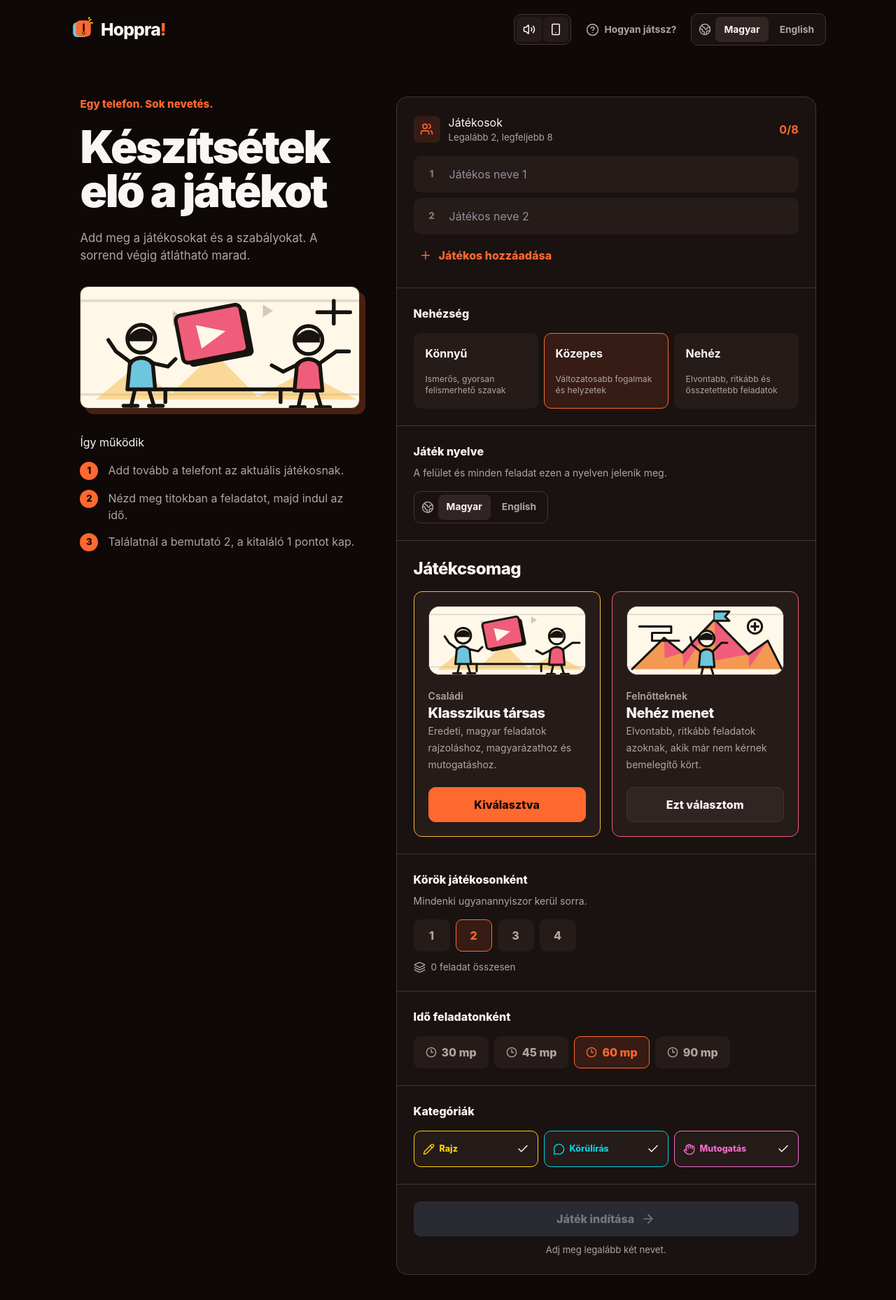
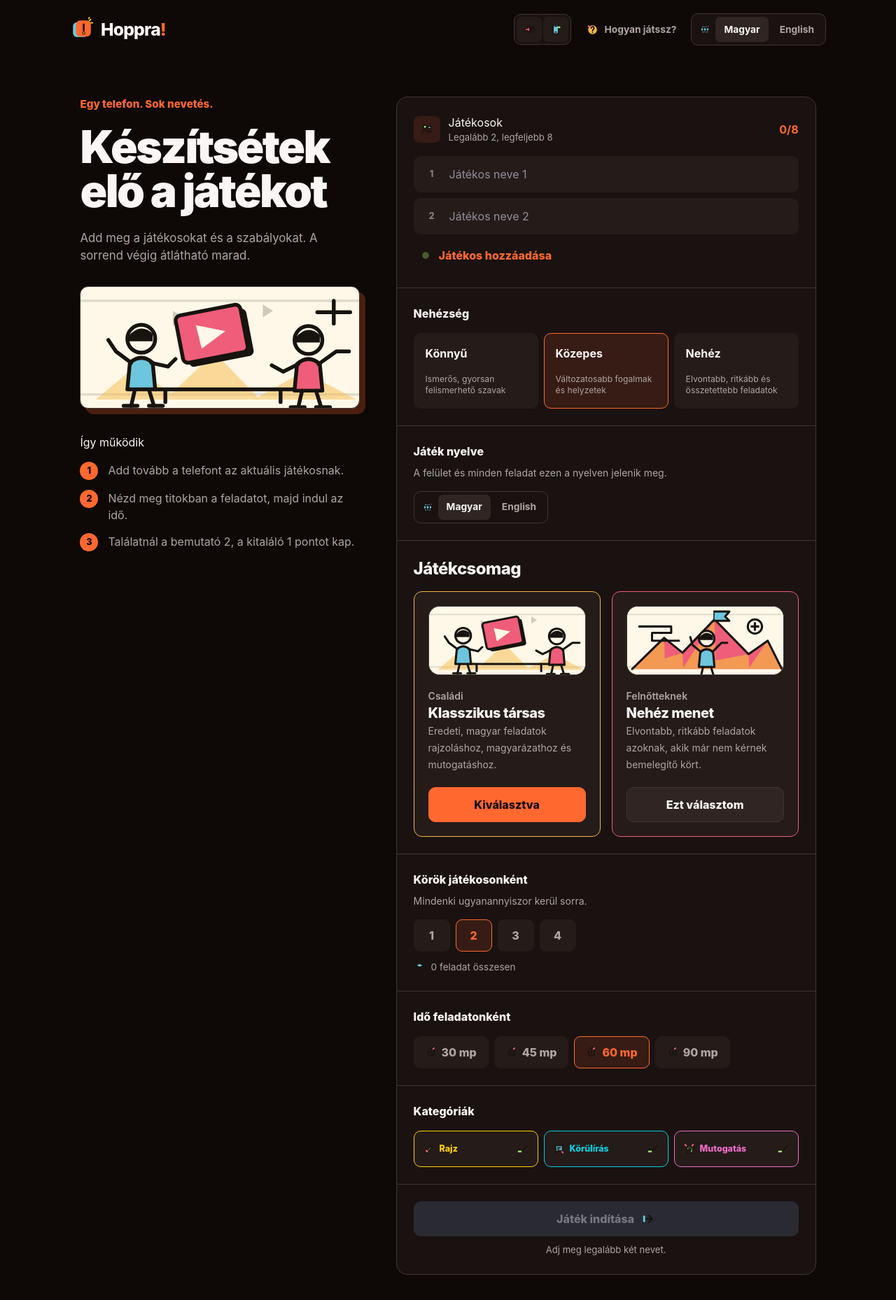
Before and after one commit to Ghost990/guess-up, a Next.js app: page / in a window 1280 px wide. Shown: the whole page at 70% size. Built offline with nearby package versions, Linux system fonts and the light colour scheme.

Commit message:
feat: add Hoppra glyph icon system

```diff
--- a/src/components/effects/EffectsSettings.tsx
+++ b/src/components/effects/EffectsSettings.tsx
@@ -1,6 +1,6 @@
 "use client";
 
-import { Smartphone, Volume2, VolumeX } from "lucide-react";
+import { PhoneGlyph, SoundOffGlyph, SoundOnGlyph } from "@/components/icons";
 import { useEffects } from "./EffectsProvider";
 import type { Language } from "@/types";
 
@@ -37,7 +37,7 @@ export function EffectsSettings({ language, compact = false }: { language: Langu
         title={preferences.sound ? labels.soundOn : labels.soundOff}
         onClick={() => setPreference("sound", !preferences.sound)}
       >
-        {preferences.sound ? <Volume2 aria-hidden="true" size={18} /> : <VolumeX aria-hidden="true" size={18} />}
+        {preferences.sound ? <SoundOnGlyph aria-hidden="true" size={18} /> : <SoundOffGlyph aria-hidden="true" size={18} />}
         {!compact && <span>{preferences.sound ? labels.soundOn : labels.soundOff}</span>}
       </button>
       <button
@@ -55,7 +55,7 @@ export function EffectsSettings({ language, compact = false }: { language: Langu
         disabled={!capabilities.haptics}
         onClick={() => setPreference("haptics", !preferences.haptics)}
       >
-        <Smartphone aria-hidden="true" size={18} />
+        <PhoneGlyph aria-hidden="true" size={18} />
         {!compact && <span>{preferences.haptics ? labels.hapticsOn : labels.hapticsOff}</span>}
       </button>
     </div>
--- a/src/components/game/GameOver.tsx
+++ b/src/components/game/GameOver.tsx
@@ -1,7 +1,7 @@
 "use client";
 
 import { useEffect, useMemo, useRef, useState } from "react";
-import { RotateCcw, Trophy } from "lucide-react";
+import { ReplayGlyph, TrophyGlyph } from "@/components/icons";
 import { useEffects } from "@/components/effects/EffectsProvider";
 import { PackScene } from "@/components/illustrations";
 import { GameNightRecap } from "@/components/recap/GameNightRecap";
@@ -83,14 +83,14 @@ export function GameOver() {
             />
           </div>
         ) : null}
-        <span className="winner-icon"><Trophy aria-hidden="true" /></span>
+        <span className="winner-icon"><TrophyGlyph aria-hidden="true" /></span>
         <p>{copy.gameOver.title}</p>
         <h1 id="game-over-title">
           {leaders.length > 1 ? copy.gameOver.tie : copy.gameOver.winner(leaders[0].name)}
         </h1>
         <span>{copy.gameOver.tasksPlayed(roundHistory.length)}</span>
         <button className="primary-button" type="button" onClick={resetGame}>
-          <RotateCcw aria-hidden="true" size={20} />
+          <ReplayGlyph aria-hidden="true" size={20} />
           {copy.common.playAgain}
         </button>
       </section>
--- a/src/components/game/HowToPlay.tsx
+++ b/src/components/game/HowToPlay.tsx
@@ -2,19 +2,19 @@
 
 import { useEffect, useRef, useState } from "react";
 import {
-  BadgeCheck,
-  CircleHelp,
-  EyeOff,
-  Hand,
-  MessageCircle,
-  Pencil,
-  SlidersHorizontal,
-  Smartphone,
-  Timer,
-  Trophy,
-  UsersRound,
-  X,
-} from "lucide-react";
+  AwardGlyph,
+  CloseGlyph,
+  ControlsGlyph,
+  HelpGlyph,
+  HideGlyph,
+  PencilGlyph,
+  PhoneGlyph,
+  PlayersGlyph,
+  SignalGlyph,
+  SpeakGlyph,
+  TimerGlyph,
+  TrophyGlyph,
+} from "@/components/icons";
 import { messages } from "@/i18n/translations";
 import type { Language } from "@/types";
 
@@ -27,35 +27,35 @@ function StepVisual({ index }: { index: number }) {
   if (index === 0) {
     return (
       <span className="howto-visual" aria-hidden="true">
-        <UsersRound size={48} strokeWidth={1.8} />
-        <SlidersHorizontal className="howto-visual__detail" size={25} />
+        <PlayersGlyph size={48} />
+        <ControlsGlyph className="howto-visual__detail" size={25} />
       </span>
     );
   }
   if (index === 1) {
     return (
       <span className="howto-visual" aria-hidden="true">
-        <Smartphone size={50} strokeWidth={1.8} />
-        <EyeOff className="howto-visual__detail" size={25} />
+        <PhoneGlyph size={50} />
+        <HideGlyph className="howto-visual__detail" size={25} />
       </span>
     );
   }
   if (index === 2) {
     return (
       <span className="howto-visual howto-visual--wide" aria-hidden="true">
-        <Timer size={46} strokeWidth={1.8} />
+        <TimerGlyph size={46} />
         <span className="howto-visual__modes">
-          <Pencil size={20} />
-          <MessageCircle size={20} />
-          <Hand size={20} />
+          <PencilGlyph size={20} />
+          <SpeakGlyph size={20} />
+          <SignalGlyph size={20} />
         </span>
       </span>
     );
   }
   return (
     <span className="howto-visual" aria-hidden="true">
-      <Trophy size={48} strokeWidth={1.8} />
-      <BadgeCheck className="howto-visual__detail" size={25} />
+      <TrophyGlyph size={48} />
+      <AwardGlyph className="howto-visual__detail" size={25} />
     </span>
   );
 }
@@ -84,7 +84,7 @@ export function HowToPlay({ language, compact = false }: HowToPlayProps) {
         aria-haspopup="dialog"
         onClick={() => setOpen(true)}
       >
-        <CircleHelp aria-hidden="true" size={19} />
+        <HelpGlyph aria-hidden="true" size={19} />
         <span>{copy.button}</span>
       </button>
 
@@ -112,7 +112,7 @@ export function HowToPlay({ language, compact = false }: HowToPlayProps) {
             aria-label={copy.close}
             onClick={() => setOpen(false)}
           >
-            <X aria-hidden="true" />
+            <CloseGlyph aria-hidden="true" />
           </button>
         </div>
 
@@ -134,7 +134,7 @@ export function HowToPlay({ language, compact = false }: HowToPlayProps) {
           type="button"
           onClick={() => setOpen(false)}
         >
-          <BadgeCheck aria-hidden="true" size={20} />
+          <AwardGlyph aria-hidden="true" size={20} />
           {copy.close}
         </button>
       </dialog>
--- a/src/components/game/LanguageSwitch.tsx
+++ b/src/components/game/LanguageSwitch.tsx
@@ -1,6 +1,6 @@
 "use client";
 
-import { Globe2 } from "lucide-react";
+import { GlobeGlyph } from "@/components/icons";
 import { messages } from "@/i18n/translations";
 import type { Language } from "@/types";
 
@@ -23,7 +23,7 @@ export function LanguageSwitch({
       role="group"
       aria-label={copy.setup.gameLanguage}
     >
-      {!compact && <Globe2 aria-hidden="true" size={18} />}
+      {!compact && <GlobeGlyph aria-hidden="true" size={18} />}
       {(["hu", "en"] as const).map((option) => (
         <button
           key={option}
--- a/src/components/game/PlayerSetup.tsx
+++ b/src/components/game/PlayerSetup.tsx
@@ -1,7 +1,15 @@
 "use client";
 
 import { FormEvent, useEffect, useState } from "react";
-import { ArrowRight, Check, Clock3, Layers3, Plus, Trash2, Users } from "lucide-react";
+import {
+  AddGlyph,
+  ArrowGlyph,
+  CheckGlyph,
+  DeleteGlyph,
+  LayersGlyph,
+  PlayersGlyph,
+  TimerGlyph,
+} from "@/components/icons";
 import { EffectsSettings } from "@/components/effects/EffectsSettings";
 import { PackScene } from "@/components/illustrations";
 import { PackPicker } from "@/components/packs";
@@ -202,7 +210,7 @@ export function PlayerSetup() {
         <form className="setup-form" onSubmit={handleSubmit}>
           <section className="form-section" aria-labelledby="players-title">
             <div className="section-heading">
-              <span className="section-icon"><Users aria-hidden="true" size={19} /></span>
+              <span className="section-icon"><PlayersGlyph aria-hidden="true" size={19} /></span>
               <div>
                 <h2 id="players-title">{copy.setup.players}</h2>
                 <p>{copy.setup.minPlayers}</p>
@@ -232,7 +240,7 @@ export function PlayerSetup() {
                       aria-label={`${copy.setup.removePlayer}: ${player.name || index + 1}`}
                       onClick={() => removePlayer(index)}
                     >
-                      <Trash2 aria-hidden="true" size={18} />
+                      <DeleteGlyph aria-hidden="true" size={18} />
                     </button>
                   )}
                 </div>
@@ -246,7 +254,7 @@ export function PlayerSetup() {
                 className="text-button"
                 onClick={() => setPlayers((drafts) => [...drafts, createDraft()])}
               >
-                <Plus aria-hidden="true" size={18} />
+                <AddGlyph aria-hidden="true" size={18} />
                 {copy.setup.addPlayer}
               </button>
             )}
@@ -334,7 +342,7 @@ export function PlayerSetup() {
               ))}
             </div>
             <p className="selection-summary">
-              <Layers3 aria-hidden="true" size={17} />
+              <LayersGlyph aria-hidden="true" size={17} />
               {copy.setup.totalTasks(totalTasks)}
             </p>
           </section>
@@ -355,7 +363,7 @@ export function PlayerSetup() {
                   aria-pressed={roundDuration === option}
                   onClick={() => setRoundDuration(option)}
                 >
-                  <Clock3 aria-hidden="true" size={16} />
+                  <TimerGlyph aria-hidden="true" size={16} />
                   {option / 1000} {copy.setup.seconds}
                 </button>
               ))}
@@ -380,7 +388,7 @@ export function PlayerSetup() {
                   onClick={() => toggleCategory(category)}
                 >
                   <CategoryBadge category={category} language={language} />
-                  {categories.includes(category) && <Check aria-hidden="true" size={18} />}
+                  {categories.includes(category) && <CheckGlyph aria-hidden="true" size={18} />}
                 </button>
               ))}
             </div>
@@ -389,7 +397,7 @@ export function PlayerSetup() {
           <div className="start-area">
             <button className="primary-button" type="submit" disabled={!canStart}>
               {copy.setup.start}
-              <ArrowRight aria-hidden="true" size={20} />
+              <ArrowGlyph aria-hidden="true" size={20} />
             </button>
             {!canStart && !hasDuplicates && <p>{copy.setup.startHint}</p>}
           </div>
--- a/src/components/game/RoundResultScreen.tsx
+++ b/src/components/game/RoundResultScreen.tsx
@@ -1,6 +1,6 @@
 "use client";
 
-import { ArrowRight, Check, SkipForward } from "lucide-react";
+import { ArrowGlyph, CheckGlyph, SkipGlyph } from "@/components/icons";
 import { CategoryBadge } from "./CategoryBadge";
 import { Scoreboard } from "./Scoreboard";
 import { messages } from "@/i18n/translations";
@@ -26,7 +26,7 @@ export function RoundResultScreen() {
         <section className="result-stage" aria-labelledby="result-title">
           <CategoryBadge category={result.category} language={language} />
           <span className="result-status" data-success={result.success}>
-            {result.success ? <Check aria-hidden="true" /> : <SkipForward aria-hidden="true" />}
+            {result.success ? <CheckGlyph aria-hidden="true" /> : <SkipGlyph aria-hidden="true" />}
           </span>
           <h1 id="result-title">
             {result.success ? copy.result.successTitle : copy.result.passTitle}
@@ -52,7 +52,7 @@ export function RoundResultScreen() {
             <span>{copy.result.nextUp(nextPlayer.name)}</span>
             <button className="primary-button" type="button" onClick={startNextRound}>
               {copy.common.continue}
-              <ArrowRight aria-hidden="true" size={20} />
+              <ArrowGlyph aria-hidden="true" size={20} />
             </button>
             <button className="quiet-button" type="button" onClick={finishGame}>
               {copy.common.finishGame}
--- a/src/components/game/ScoringDialog.tsx
+++ b/src/components/game/ScoringDialog.tsx
@@ -1,7 +1,7 @@
 "use client";
 
 import { useEffect, useRef } from "react";
-import { Check, TimerOff, UserRound, X } from "lucide-react";
+import { CheckGlyph, CloseGlyph, PlayerGlyph, TimeUpGlyph } from "@/components/icons";
 import { messages } from "@/i18n/translations";
 import type { Language, Player } from "@/types";
 
@@ -52,7 +52,7 @@ export function ScoringDialog({
     >
       <div className="dialog-heading">
         <span className="dialog-icon">
-          {timeExpired ? <TimerOff aria-hidden="true" /> : <Check aria-hidden="true" />}
+          {timeExpired ? <TimeUpGlyph aria-hidden="true" /> : <CheckGlyph aria-hidden="true" />}
         </span>
         <div>
           <h2 id="scoring-title">
@@ -67,7 +67,7 @@ export function ScoringDialog({
             aria-label={copy.common.cancel}
             onClick={onCancel}
           >
-            <X aria-hidden="true" />
+            <CloseGlyph aria-hidden="true" />
           </button>
         )}
       </div>
@@ -80,7 +80,7 @@ export function ScoringDialog({
             autoFocus={index === 0}
             onClick={() => onSelect(player.id)}
           >
-            <UserRound aria-hidden="true" size={20} />
+            <PlayerGlyph aria-hidden="true" size={20} />
             <span>{player.name}</span>
             <strong>{player.score}</strong>
           </button>
--- /dev/null
+++ b/src/components/icons/HoppraGlyphs.tsx
@@ -0,0 +1,149 @@
+import type { ComponentPropsWithoutRef, ReactNode } from "react";
+
+/** Shared props for the first-party Hoppra Glyph family. */
+export interface HoppraGlyphProps
+  extends Omit<ComponentPropsWithoutRef<"svg">, "children" | "height" | "width"> {
+  /** Square rendered dimensions; numbers are interpreted as CSS pixels. */
+  size?: number | string;
+}
+
+const ink = "#17130e";
+const paper = "#fff8e8";
+const coral = "#ef5d7a";
+const cyan = "#6dc6dd";
+const yellow = "#f5b642";
+const mint = "#9fe870";
+
+function GlyphFrame({
+  children,
+  size = 24,
+  "aria-hidden": ariaHidden,
+  "aria-label": ariaLabel,
+  "aria-labelledby": ariaLabelledBy,
+  role,
+  ...props
+}: HoppraGlyphProps & { children: ReactNode }) {
+  const hasAccessibleName = Boolean(ariaLabel || ariaLabelledBy);
+
+  return (
+    <svg
+      aria-hidden={ariaHidden ?? !hasAccessibleName}
+      aria-label={ariaLabel}
+      aria-labelledby={ariaLabelledBy}
+      fill="none"
+      focusable="false"
+      height={size}
+      role={role ?? (hasAccessibleName ? "img" : undefined)}
+      stroke={ink}
+      strokeLinecap="round"
+      strokeLinejoin="round"
+      strokeWidth="2.25"
+      viewBox="0 0 24 24"
+      width={size}
+      xmlns="http://www.w3.org/2000/svg"
+      {...props}
+    >
+      {children}
+    </svg>
+  );
+}
+
+export function CheckGlyph(props: HoppraGlyphProps) {
+  return <GlyphFrame {...props}><path d="m4 12 5 5 11-11" /><path d="M4 17h4" stroke={mint} strokeWidth="3.5" /></GlyphFrame>;
+}
+
+export function CloseGlyph(props: HoppraGlyphProps) {
+  return <GlyphFrame {...props}><path d="m6 6 12 12M18 6 6 18" /><circle cx="12" cy="12" fill={coral} opacity=".22" r="8" /></GlyphFrame>;
+}
+
+export function ArrowGlyph(props: HoppraGlyphProps) {
+  return <GlyphFrame {...props}><path d="M4 12h14M13 6l6 6-6 6" /><path d="M5 8v8" stroke={cyan} strokeWidth="3.5" /></GlyphFrame>;
+}
+
+export function SkipGlyph(props: HoppraGlyphProps) {
+  return <GlyphFrame {...props}><path d="m5 6 9 6-9 6z" fill={yellow} /><path d="M18 6v12" /></GlyphFrame>;
+}
+
+export function RevealGlyph(props: HoppraGlyphProps) {
+  return <GlyphFrame {...props}><path d="M3 12s3.2-5 9-5 9 5 9 5-3.2 5-9 5-9-5-9-5Z" fill={cyan} /><circle cx="12" cy="12" fill={paper} r="2.6" /><path d="M12 10.6v2.8" /></GlyphFrame>;
+}
+
+export function HideGlyph(props: HoppraGlyphProps) {
+  return <GlyphFrame {...props}><path d="M3 12s3.2-5 9-5c1.7 0 3.2.4 4.4 1M21 12s-3.2 5-9 5c-1.7 0-3.2-.4-4.4-1" fill={cyan} /><path d="m5 5 14 14" /><path d="M10.3 10.3a2.5 2.5 0 0 0 3.4 3.4" /></GlyphFrame>;
+}
+
+export function TrophyGlyph(props: HoppraGlyphProps) {
+  return <GlyphFrame {...props}><path d="M7 4h10v5a5 5 0 0 1-10 0z" fill={yellow} /><path d="M7 6H4v1.5A3.5 3.5 0 0 0 7.5 11M17 6h3v1.5a3.5 3.5 0 0 1-3.5 3.5M12 14v4M8 20h8" /><path d="m12 6 .7 1.5 1.7.2-1.3 1.1.4 1.6-1.5-.8-1.5.8.4-1.6-1.3-1.1 1.7-.2z" fill={coral} stroke="none" /></GlyphFrame>;
+}
+
+export function ReplayGlyph(props: HoppraGlyphProps) {
+  return <GlyphFrame {...props}><path d="M7 8V4l-4 4 4 4V8a7 7 0 1 1-1 8.8" /><path d="M7 4h4" stroke={cyan} strokeWidth="3.5" /></GlyphFrame>;
+}
+
+export function SoundOnGlyph(props: HoppraGlyphProps) {
+  return <GlyphFrame {...props}><path d="M4 10h4l5-4v12l-5-4H4z" fill={coral} /><path d="M16 9c1 .7 1.5 1.7 1.5 3S17 14.3 16 15M18.5 6.5c1.7 1.4 2.5 3.2 2.5 5.5s-.8 4.1-2.5 5.5" /></GlyphFrame>;
+}
+
+export function SoundOffGlyph(props: HoppraGlyphProps) {
+  return <GlyphFrame {...props}><path d="M4 10h4l5-4v12l-5-4H4z" fill={coral} /><path d="m16 9 5 6M21 9l-5 6" /></GlyphFrame>;
+}
+
+export function PhoneGlyph(props: HoppraGlyphProps) {
+  return <GlyphFrame {...props}><rect fill={cyan} height="17" rx="2.5" width="10" x="7" y="3.5" /><path d="M10 6h4M11 17h2" /><path d="M17 8h2" stroke={mint} strokeWidth="3.5" /></GlyphFrame>;
+}
+
+export function GlobeGlyph(props: HoppraGlyphProps) {
+  return <GlyphFrame {...props}><circle cx="12" cy="12" fill={cyan} r="8" /><path d="M4.8 9h14.4M4.8 15h14.4M12 4c2 2.1 3 4.8 3 8s-1 5.9-3 8c-2-2.1-3-4.8-3-8s1-5.9 3-8Z" /><circle cx="18.5" cy="6" fill={coral} r="2" /></GlyphFrame>;
+}
+
+export function HelpGlyph(props: HoppraGlyphProps) {
+  return <GlyphFrame {...props}><path d="M12 21a9 9 0 1 0 0-18 9 9 0 0 0 0 18Z" fill={yellow} /><path d="M9.5 9a2.6 2.6 0 1 1 4.2 2.1c-1.2.9-1.7 1.4-1.7 2.9M12 17h.01" /><path d="M4.8 5.4 6.5 7" stroke={coral} strokeWidth="3" /></GlyphFrame>;
+}
+
+export function PlayersGlyph(props: HoppraGlyphProps) {
+  return <GlyphFrame {...props}><circle cx="9" cy="8" fill={mint} r="3" /><circle cx="17" cy="9" fill={cyan} r="2.5" /><path d="M3.8 19c.5-3.3 2.3-5 5.2-5s4.7 1.7 5.2 5M14.5 19c.3-2.2 1.5-3.6 3.6-3.6 1.4 0 2.4.7 3 2" /></GlyphFrame>;
+}
+
+export function ControlsGlyph(props: HoppraGlyphProps) {
+  return <GlyphFrame {...props}><path d="M5 6h14M5 12h14M5 18h14" /><circle cx="9" cy="6" fill={coral} r="2" /><circle cx="15" cy="12" fill={cyan} r="2" /><circle cx="11" cy="18" fill={mint} r="2" /></GlyphFrame>;
+}
+
+export function TimerGlyph(props: HoppraGlyphProps) {
+  return <GlyphFrame {...props}><path d="M8 3h8M12 6a7 7 0 1 1-5 2.1M12 10v3l3 2" /><path d="M16 5l2-2" stroke={coral} strokeWidth="3" /><circle cx="12" cy="13" fill={yellow} r="1.4" /></GlyphFrame>;
+}
+
+export function TimeUpGlyph(props: HoppraGlyphProps) {
+  return <GlyphFrame {...props}><path d="M8 3h8M12 6a7 7 0 1 1-5 2.1M12 10v3l3 2" /><path d="m5 5 14 14" /><path d="M16 5l2-2" stroke={coral} strokeWidth="3" /></GlyphFrame>;
+}
+
+export function PencilGlyph(props: HoppraGlyphProps) {
+  return <GlyphFrame {...props}><path d="m6 17-1 3 3-1L19 8l-2-2z" fill={yellow} /><path d="m15 5 2 2M5 20h5" /><path d="m7 15 2 2" stroke={coral} strokeWidth="3" /></GlyphFrame>;
+}
+
+export function SpeakGlyph(props: HoppraGlyphProps) {
+  return <GlyphFrame {...props}><path d="M5 5h14v10H10l-4 4v-4z" fill={cyan} /><path d="M9 9h6M9 12h3" /><path d="M18 17l2 2" stroke={coral} strokeWidth="3" /></GlyphFrame>;
+}
+
+export function SignalGlyph(props: HoppraGlyphProps) {
+  return <GlyphFrame {...props}><path d="M9 20v-6l-2-2V8.5a1.5 1.5 0 0 1 3 0V11M10 11V6.5a1.5 1.5 0 0 1 3 0V11M13 11V8a1.5 1.5 0 0 1 3 0v3M16 11V9.5a1.5 1.5 0 0 1 3 0V15c0 3-2 5-5 5z" fill={mint} /><path d="M6 5 4 3M18 5l2-2" stroke={coral} strokeWidth="3" /></GlyphFrame>;
+}
+
+export function AwardGlyph(props: HoppraGlyphProps) {
+  return <GlyphFrame {...props}><path d="M12 4 14 6l3-.2.2 3 2 2-2 2-.2 3-3-.2-2 2-2-2-3 .2-.2-3-2-2 2-2 .2-3 3 .2z" fill={yellow} /><path d="m9.7 11.5 1.5 1.5 3.1-3.2M9 16l-1 4 4-2 4 2-1-4" /></GlyphFrame>;
+}
+
+export function AddGlyph(props: HoppraGlyphProps) {
+  return <GlyphFrame {...props}><path d="M12 5v14M5 12h14" /><circle cx="12" cy="12" fill={mint} opacity=".35" r="7.5" /></GlyphFrame>;
+}
+
+export function DeleteGlyph(props: HoppraGlyphProps) {
+  return <GlyphFrame {...props}><path d="M6 7h12l-1 13H7z" fill={coral} /><path d="M4 7h16M9 7V4h6v3M10 11v5M14 11v5" /></GlyphFrame>;
+}
+
+export function LayersGlyph(props: HoppraGlyphProps) {
+  return <GlyphFrame {...props}><path d="m12 4 8 4-8 4-8-4z" fill={cyan} /><path d="m5 12 7 4 7-4M5 16l7 4 7-4" /></GlyphFrame>;
+}
+
+export function PlayerGlyph(props: HoppraGlyphProps) {
+  return <GlyphFrame {...props}><circle cx="12" cy="8" fill={mint} r="3.3" /><path d="M5 20c.7-4.1 3-6.2 7-6.2s6.3 2.1 7 6.2" /><path d="M18 6h3v3" stroke={coral} strokeWidth="3" /></GlyphFrame>;
+}
--- /dev/null
+++ b/src/components/icons/index.ts
@@ -0,0 +1 @@
+export * from "./HoppraGlyphs";
```
Also changed, not shown: src/components/game/CategoryBadge.tsx (+4 -4 lines), src/components/game/GamePlay.tsx (+7 -7 lines), src/components/game/WordAssist.tsx (+1 -38 lines), 3 other files (tests, documents, lock files or other folders).
